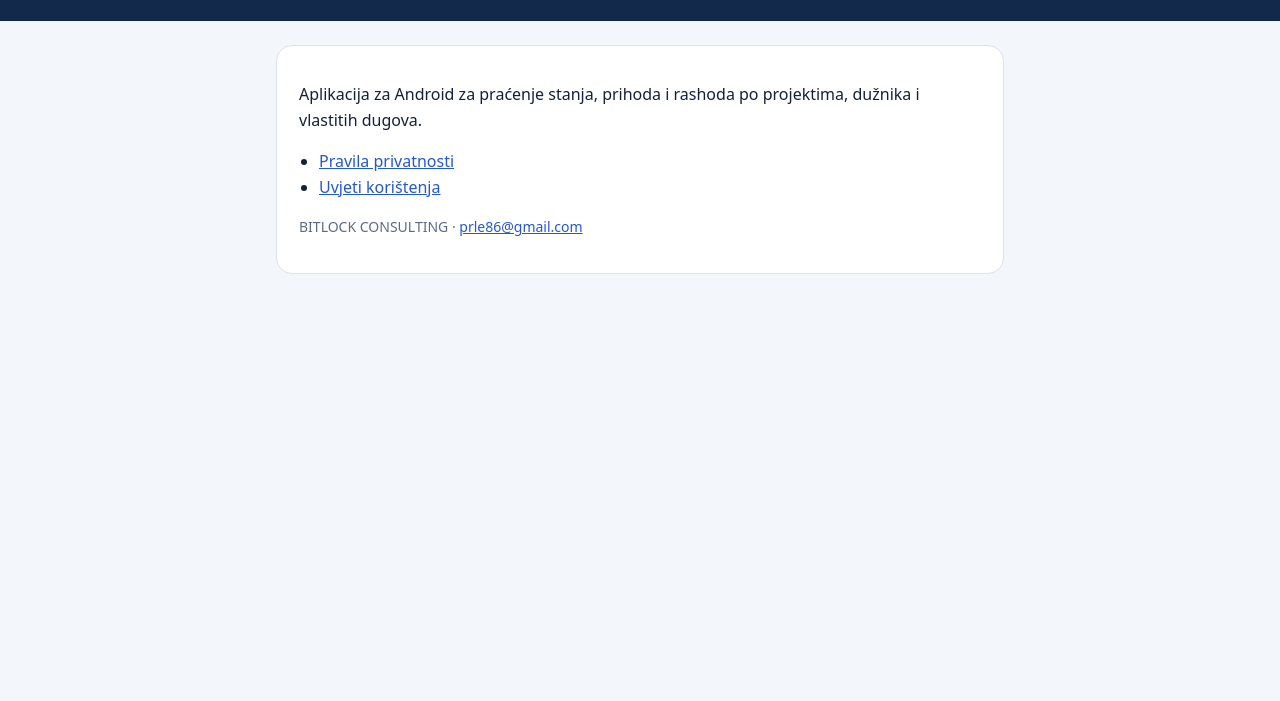
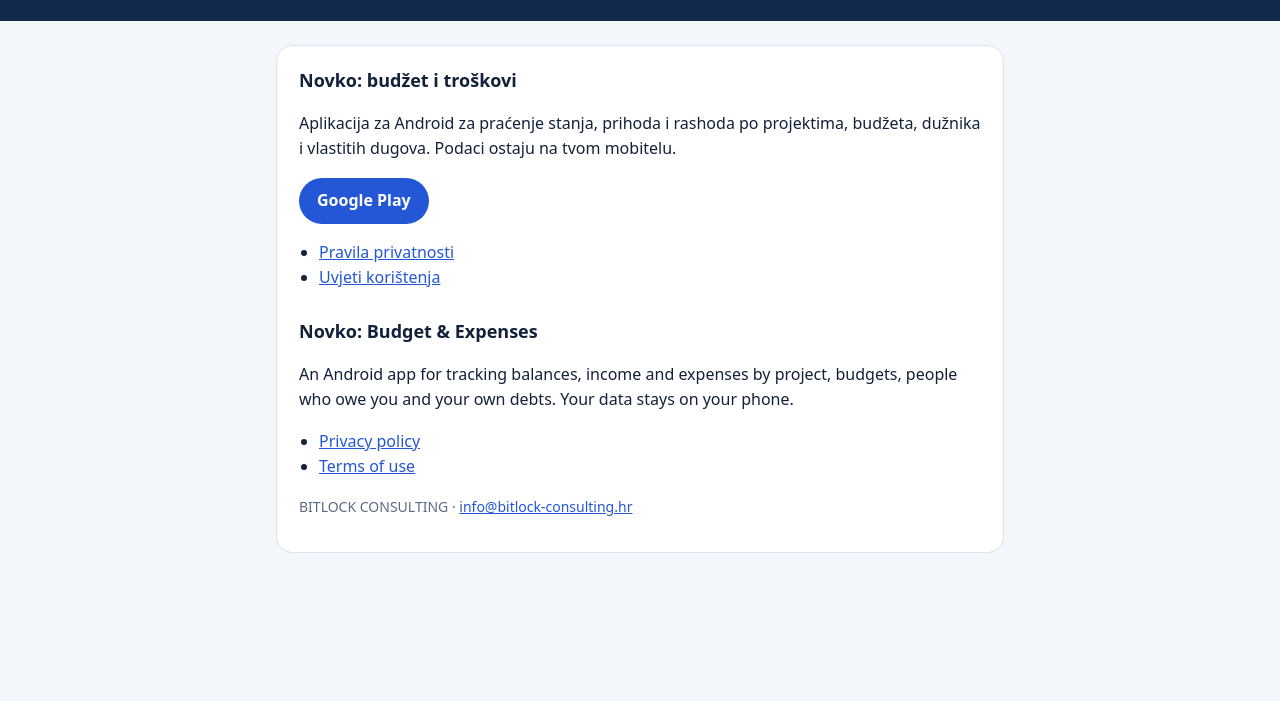
Before and after one commit to prle1986/moje-financije, a plain HTML site: page index.html in a window 1280 px wide. Shown: the part 99-800 px from the top of the page. Drawn offline with Linux system fonts and the light colour scheme.

Commit message:
Change app name and update content in index.html
Updated the title and content to reflect the new app name and description, added English version of the text, and updated contact information.

```diff
--- a/index.html
+++ b/index.html
@@ -1,10 +1,17 @@
 <!doctype html>
 <html lang="hr"><head><meta charset="utf-8"><meta name="viewport" content="width=device-width,initial-scale=1">
-<title>Moje Financije</title><style>:root{--bg:#f3f6fb;--card:#fff;--ink:#12213a;--muted:#5b6b84;--accent:#2457d6;--line:#dbe2ee}@media (prefers-color-scheme:dark){:root{--bg:#0d1626;--card:#16223a;--ink:#eaf0fa;--muted:#9aabc6;--accent:#6e9bff;--line:#24324d}}*{box-sizing:border-box}body{margin:0;background:var(--bg);color:var(--ink);font:16px/1.6 system-ui,-apple-system,"Segoe UI",Roboto,sans-serif}header{background:#13294b;color:#f2f6fd;padding:28px 16px 24px}header .w{max-width:760px;margin:0 auto}header h1{margin:0;font-size:26px}header p{margin:4px 0 0;color:#b9c7e0;font-size:14px}main{max-width:760px;margin:-8px auto 40px;padding:0 16px}article{background:var(--card);border:1px solid var(--line);border-radius:16px;padding:20px 22px}h2{font-size:18px;margin:26px 0 6px}h2:first-child{margin-top:0}ul{padding-left:20px}a{color:var(--accent)}.muted{color:var(--muted);font-size:14px}nav{margin:16px 0;display:flex;gap:16px;flex-wrap:wrap}</style></head>
+<title>Novko: budžet i troškovi</title><style>:root{--bg:#f3f6fb;--card:#fff;--ink:#12213a;--muted:#5b6b84;--accent:#2457d6;--line:#dbe2ee}@media (prefers-color-scheme:dark){:root{--bg:#0d1626;--card:#16223a;--ink:#eaf0fa;--muted:#9aabc6;--accent:#6e9bff;--line:#24324d}}*{box-sizing:border-box}body{margin:0;background:var(--bg);color:var(--ink);font:16px/1.6 system-ui,-apple-system,"Segoe UI",Roboto,sans-serif}header{background:#13294b;color:#f2f6fd;padding:28px 16px 24px}header .w{max-width:760px;margin:0 auto}header h1{margin:0;font-size:26px}header p{margin:4px 0 0;color:#b9c7e0;font-size:14px}main{max-width:760px;margin:-8px auto 40px;padding:0 16px}article{background:var(--card);border:1px solid var(--line);border-radius:16px;padding:20px 22px}h2{font-size:18px;margin:26px 0 6px}h2:first-child{margin-top:0}ul{padding-left:20px}a{color:var(--accent)}.muted{color:var(--muted);font-size:14px}nav{margin:16px 0;display:flex;gap:16px;flex-wrap:wrap}.lang{margin-left:auto}.btn{display:inline-block;background:var(--accent);color:#fff;text-decoration:none;padding:10px 18px;border-radius:999px;font-weight:600}</style></head>
 <body>
-<header><div class="w"><h1>Moje Financije</h1><p>Novčanik, projekti, prihodi i rashodi – na tvom mobitelu.</p></div></header>
+<header><div class="w"><h1>Novko</h1><p>Budžet i troškovi · Budget &amp; Expenses</p></div></header>
 <main><nav></nav><article>
-<p>Aplikacija za Android za praćenje stanja, prihoda i rashoda po projektima, dužnika i vlastitih dugova.</p>
+<h2>Novko: budžet i troškovi</h2>
+<p>Aplikacija za Android za praćenje stanja, prihoda i rashoda po projektima, budžeta, dužnika i vlastitih dugova. Podaci ostaju na tvom mobitelu.</p>
+<p><a class="btn" href="https://play.google.com/store/apps/details?id=hr.mojefinancije.app">Google Play</a></p>
 <ul><li><a href="privatnost.html">Pravila privatnosti</a></li><li><a href="uvjeti.html">Uvjeti korištenja</a></li></ul>
-<p class="muted">BITLOCK CONSULTING · <a href="mailto:prle86@gmail.com">prle86@gmail.com</a></p>
+
+<h2>Novko: Budget &amp; Expenses</h2>
+<p>An Android app for tracking balances, income and expenses by project, budgets, people who owe you and your own debts. Your data stays on your phone.</p>
+<ul><li><a href="privacy.html">Privacy policy</a></li><li><a href="terms.html">Terms of use</a></li></ul>
+
+<p class="muted">BITLOCK CONSULTING · <a href="mailto:info@bitlock-consulting.hr">info@bitlock-consulting.hr</a></p>
 </article></main></body></html>
```
